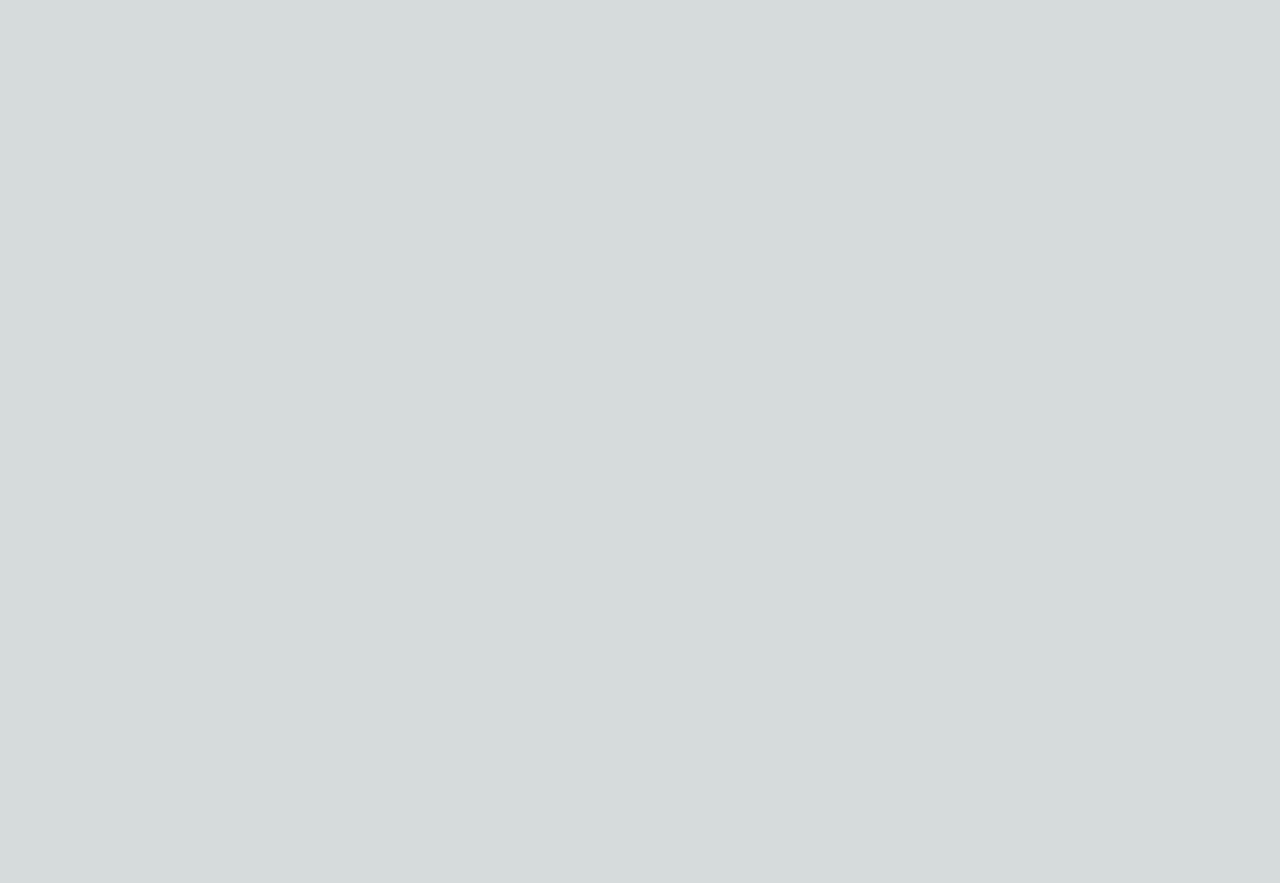
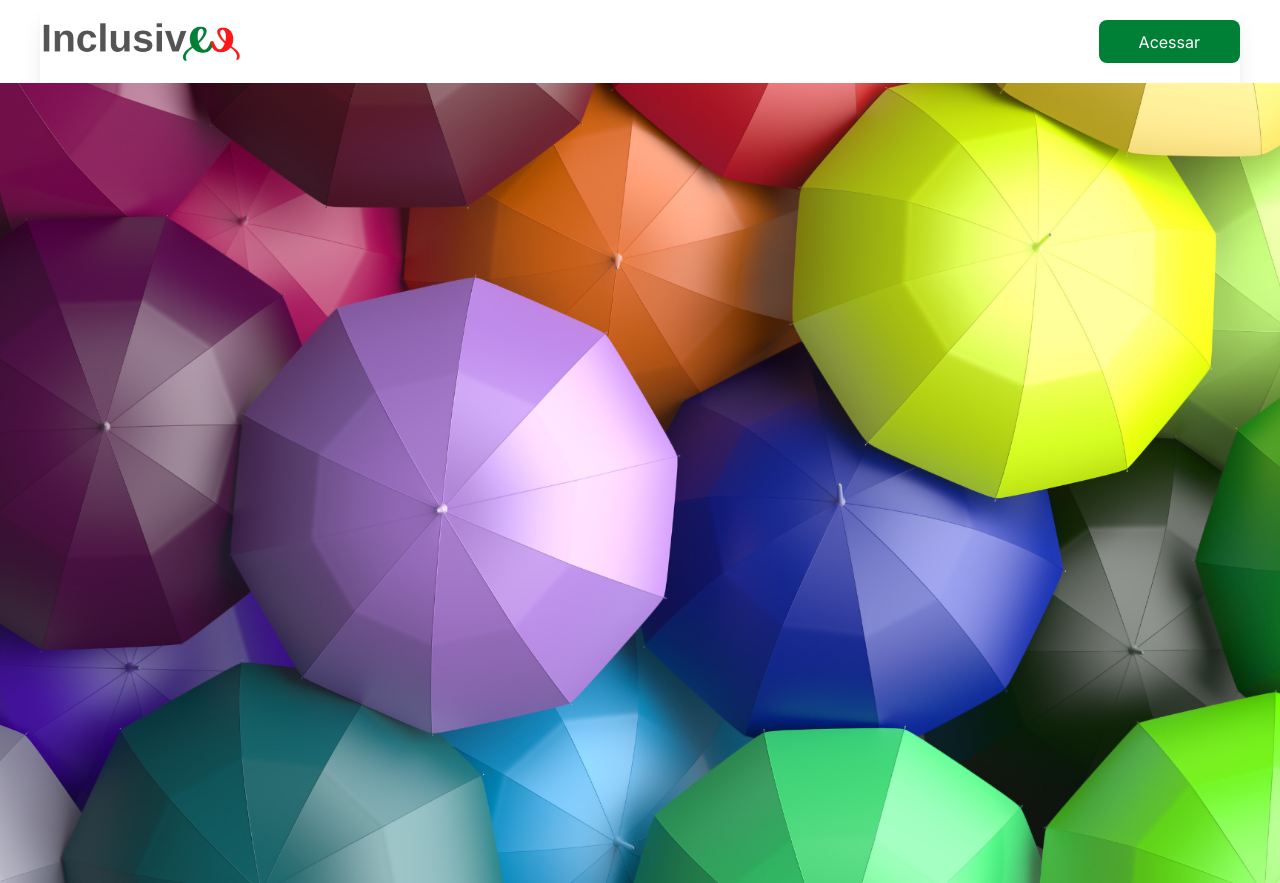
Before and after one commit to inclusivee/inclusivee, a Next.js app: page / in a window 1280 px wide. Before the commit the page ends 800 px from the top, so only its background shows below. Built offline with nearby package versions, Linux system fonts and the light colour scheme.

Commit message:
Style: Header e background home

```diff
--- /dev/null
+++ b/src/app/components/Button.tsx
@@ -0,0 +1,7 @@
+export default function Button(props: any) {
+    return (
+        <>
+            <button {...props}></button>
+        </>
+    )
+}
--- /dev/null
+++ b/src/app/components/Input.tsx
@@ -0,0 +1,7 @@
+export default function Input(props: any) {
+    return (
+        <>
+            <input {...props}/>
+        </>
+    )
+}
--- /dev/null
+++ b/src/app/components/Label.tsx
@@ -0,0 +1,7 @@
+export default function Label(props: any) {
+    return (
+        <>
+            <label {...props}></label>
+        </>
+    )
+}
--- /dev/null
+++ b/src/app/components/NavBar.tsx
@@ -0,0 +1,7 @@
+export default function NavBar(props: any) {
+    return (
+        <>
+            <nav {...props}></nav>
+        </>
+    )
+}
--- a/src/app/globals.css
+++ b/src/app/globals.css
@@ -1,27 +1,3 @@
 @tailwind base;
 @tailwind components;
 @tailwind utilities;
-
-:root {
-  --foreground-rgb: 0, 0, 0;
-  --background-start-rgb: 214, 219, 220;
-  --background-end-rgb: 255, 255, 255;
-}
-
-@media (prefers-color-scheme: dark) {
-  :root {
-    --foreground-rgb: 255, 255, 255;
-    --background-start-rgb: 0, 0, 0;
-    --background-end-rgb: 0, 0, 0;
-  }
-}
-
-body {
-  color: rgb(var(--foreground-rgb));
-  background: linear-gradient(
-      to bottom,
-      transparent,
-      rgb(var(--background-end-rgb))
-    )
-    rgb(var(--background-start-rgb));
-}
--- a/src/app/layout.tsx
+++ b/src/app/layout.tsx
@@ -1,6 +1,11 @@
 import type { Metadata } from 'next'
 import { Inter } from 'next/font/google'
 import './globals.css'
+import Link from 'next/link';
+import Image from 'next/image';
+import Button from './components/Button';
+
+
 
 const inter = Inter({ subsets: ['latin'] })
 
@@ -16,7 +21,18 @@ export default function RootLayout({
 }) {
   return (
     <html lang="en">
-      <body className={inter.className}>{children}</body>
+      <body className={inter.className}>
+        <header className='bg-white flex justify-between mx-10 py-5 shadow-xl'>
+        <Image src="/assets/image/Logo.png" alt="Logo Inclusivee" width={200} height={0} />
+        <Button className="bg-[#008037] text-white px-10 rounded-lg">Acessar</Button>
+        </header>
+
+
+
+        <main>{children}</main>
+
+
+       </body>
     </html>
   )
 }
--- a/src/app/page.tsx
+++ b/src/app/page.tsx
@@ -1,5 +1,9 @@
+
 export default function Home() {
-  return (<>
-  </>
+  return (
+    <>
+      <div className="bg-cover bg-no-repeat bg-[url('/assets/image/bg-home.png')] h-screen w-full">
+      </div>
+    </>
   )
 }
```
Also changed, not shown: public/assets/image/bg-home.png (added), src/app/pages/homeCompany/page.tsx (added), src/app/pages/homeOng/page.tsx (added).
